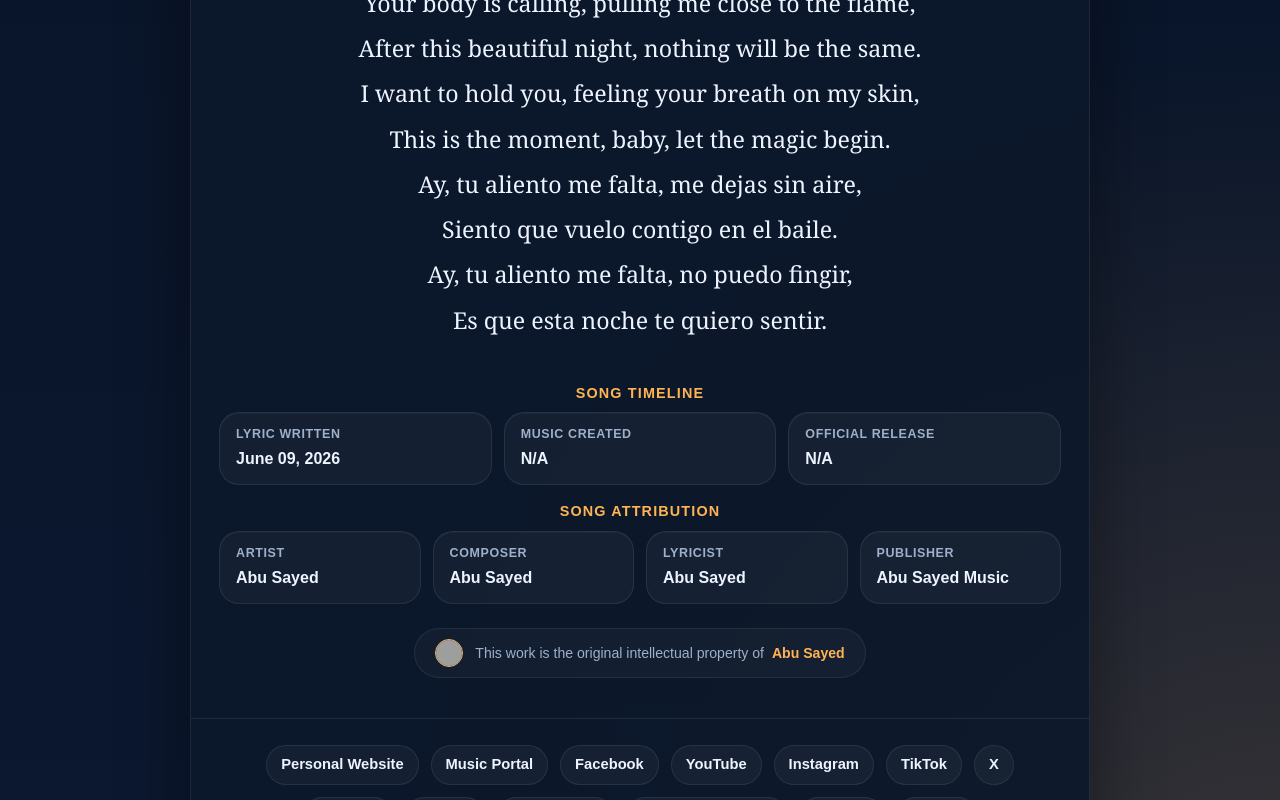
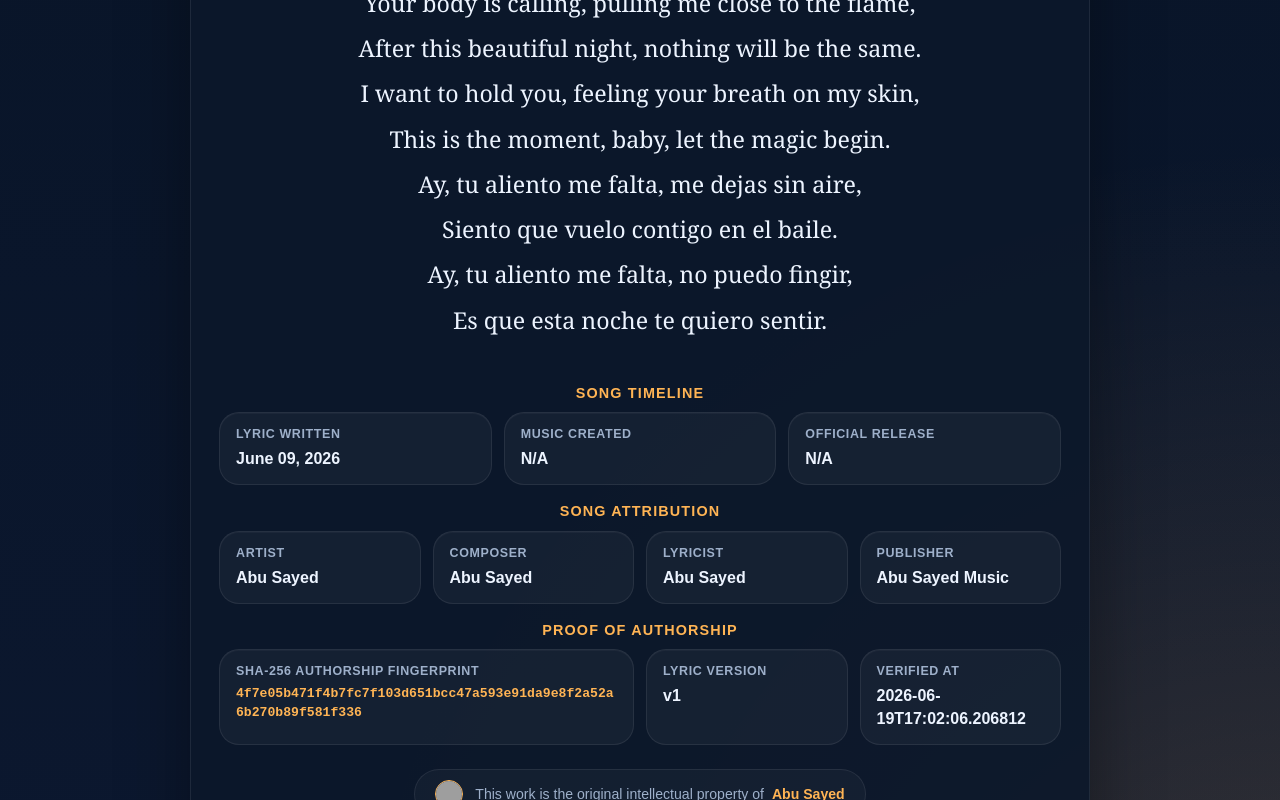
Before and after one commit to ImAbuSayed/tu-aliento-me-falta, a plain HTML site: page index.html in a window 1280 px wide. Shown: the part 2000-2800 px from the top of the page. Drawn offline with Linux system fonts and the light colour scheme; grey boxes are pictures that could not be loaded.

Commit message:
feat: update song assets v1 with signed GPG commit [verified]

```diff
--- a/index.html
+++ b/index.html
@@ -14,9 +14,9 @@
     <meta name="keywords" content="Tu aliento me falta, Abu Sayed lyrics, original song lyrics, Abu Sayed original song, Abu Sayed lyricist, Abu Sayed composer, Abu Sayed songwriter, official lyrics">
     <meta name="robots" content="index,follow,max-snippet:-1,max-image-preview:large,max-video-preview:-1">
     <meta name="referrer" content="strict-origin-when-cross-origin">
-    <meta name="description" content="The official lyric sheet for &#x27;Tu aliento me falta&#x27; by Abu Sayed. This song is an original creative work, written and composed by the artist.">
+    <meta name="description" content="Full lyrics for &#x27;Tu aliento me falta&#x27; by Abu Sayed. An original composition, lyrics, and production by Abu Sayed.">
     <meta property="og:title" content="Tu aliento me falta - Original Lyrics by Abu Sayed">
-    <meta property="og:description" content="The official lyric sheet for &#x27;Tu aliento me falta&#x27; by Abu Sayed. This song is an original creative work, written and composed by the artist.">
+    <meta property="og:description" content="Full lyrics for &#x27;Tu aliento me falta&#x27; by Abu Sayed. An original composition, lyrics, and production by Abu Sayed.">
     <meta property="og:type" content="music.song">
     <meta property="og:url" content="https://imabusayed.github.io/tu-aliento-me-falta/">
     <meta property="og:site_name" content="Abu Sayed Music">
@@ -24,7 +24,7 @@
     <meta name="last-modified" content="2026-06-09 13:11:52">
     <meta name="twitter:card" content="summary_large_image">
     <meta name="twitter:title" content="Tu aliento me falta - Original Lyrics by Abu Sayed">
-    <meta name="twitter:description" content="The official lyric sheet for &#x27;Tu aliento me falta&#x27; by Abu Sayed. This song is an original creative work, written and composed by the artist.">
+    <meta name="twitter:description" content="Full lyrics for &#x27;Tu aliento me falta&#x27; by Abu Sayed. An original composition, lyrics, and production by Abu Sayed.">
     <link rel="canonical" href="https://imabusayed.github.io/tu-aliento-me-falta/">
     <link rel="sitemap" type="application/xml" title="Sitemap" href="https://imabusayed.github.io/tu-aliento-me-falta/sitemap.xml">
     <link rel="author" href="https://github.com/ImAbuSayed">
@@ -100,7 +100,7 @@
       "@id": "https://imabusayed.github.io/tu-aliento-me-falta#webpage",
       "url": "https://imabusayed.github.io/tu-aliento-me-falta/",
       "name": "Tu aliento me falta - Original Lyrics by Abu Sayed",
-      "description": "The official lyric sheet for 'Tu aliento me falta' by Abu Sayed. This song is an original creative work, written and composed by the artist.",
+      "description": "Full lyrics for 'Tu aliento me falta' by Abu Sayed. An original composition, lyrics, and production by Abu Sayed.",
       "isPartOf": {
         "@id": "https://music.abusayed.com.bd/#website"
       },
@@ -537,7 +537,7 @@
 
         <div class="controls">
             <button class="btn-speak" id="speakBtn" title="Read the lyrics aloud"><span id="speakText">Read Aloud</span></button>
-            <a href="https://music.abusayed.com.bd/Licensing/?https://imabusayed.github.io/tu-aliento-me-falta/" class="btn-license" title="Get licensing for this song" target="_blank">Obtain a Music License for Tu aliento me falta</a>
+            <a href="https://music.abusayed.com.bd/Licensing/?https://imabusayed.github.io/tu-aliento-me-falta/" class="btn-license" title="Get licensing for this song" target="_blank">Get License For Tu aliento me falta</a>
 
         </div>
         <br>
@@ -612,6 +612,26 @@
             <div class="meta-card">
                 <span class="meta-label">Publisher</span>
                 <strong>Abu Sayed Music</strong>
+            </div>
+
+                </div>
+            </div>
+
+            <div class="details-block">
+                <div class="details-title">Proof of Authorship</div>
+                <div class="meta-grid">
+
+            <div class="meta-card" style="grid-column: span 2;">
+                <span class="meta-label">SHA-256 Authorship Fingerprint</span>
+                <strong style="word-break: break-all; font-family: monospace; font-size: 0.82rem; color: var(--accent);">4f7e05b471f4b7fc7f103d651bcc47a593e91da9e8f2a52a6b270b89f581f336</strong>
+            </div>
+            <div class="meta-card">
+                <span class="meta-label">Lyric Version</span>
+                <strong>v1</strong>
+            </div>
+            <div class="meta-card">
+                <span class="meta-label">Verified At</span>
+                <strong>2026-06-19T17:02:06.206812</strong>
             </div>
 
                 </div>
```
Also changed, not shown: excerpts/Bridge-Preview.txt (added), excerpts/Chorus-Preview.txt (added), excerpts/Final-Chorus-Preview.txt (added), excerpts/Hook-Preview.txt (added), excerpts/Pre-Chorus-2-Preview.txt (added), excerpts/Pre-Chorus-3-Preview.txt (added), excerpts/Pre-Chorus-Preview.txt (added), excerpts/Verse-1-Preview.txt (added), excerpts/Verse-2-Preview.txt (added), excerpts/Verse-3-Preview.txt (added), hashes.txt (added), llms.txt, lyrics_backup/2026-06-19_tu-aliento-me-falta-v1.txt (added), manifest.json (added), 1 other file.
